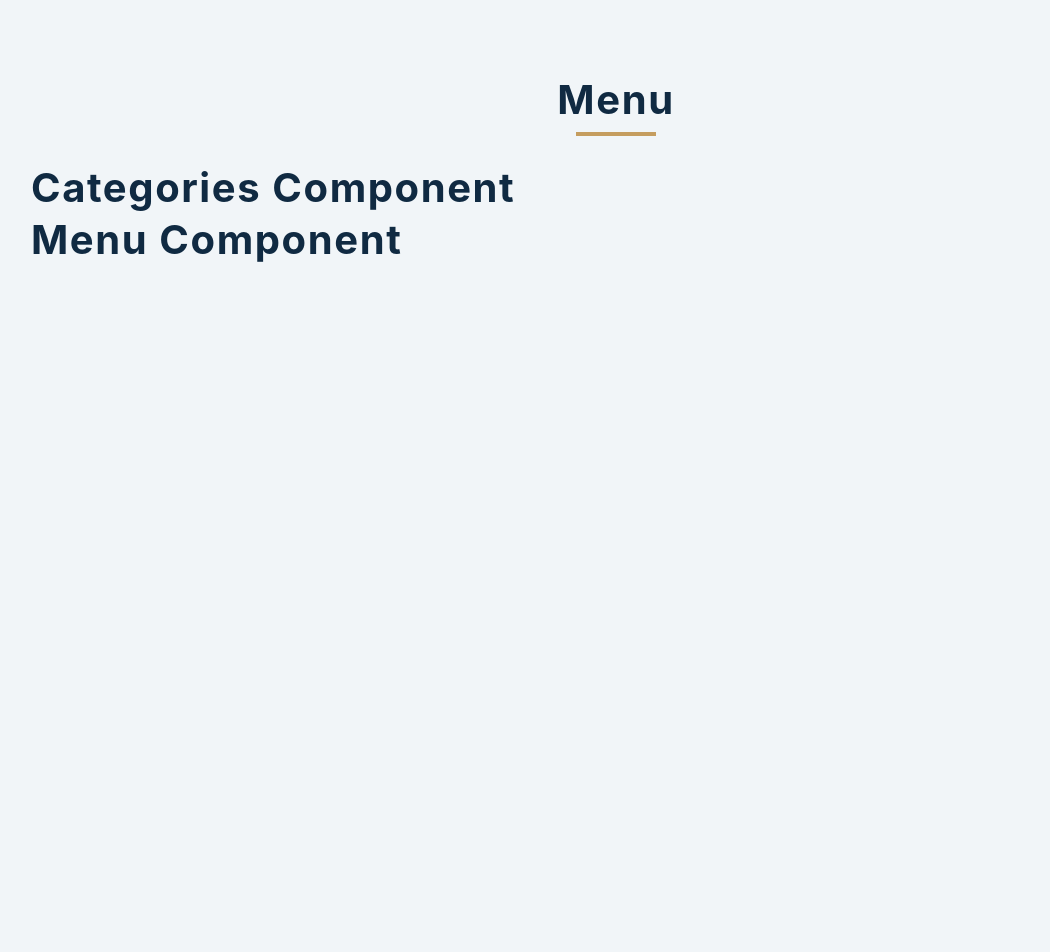
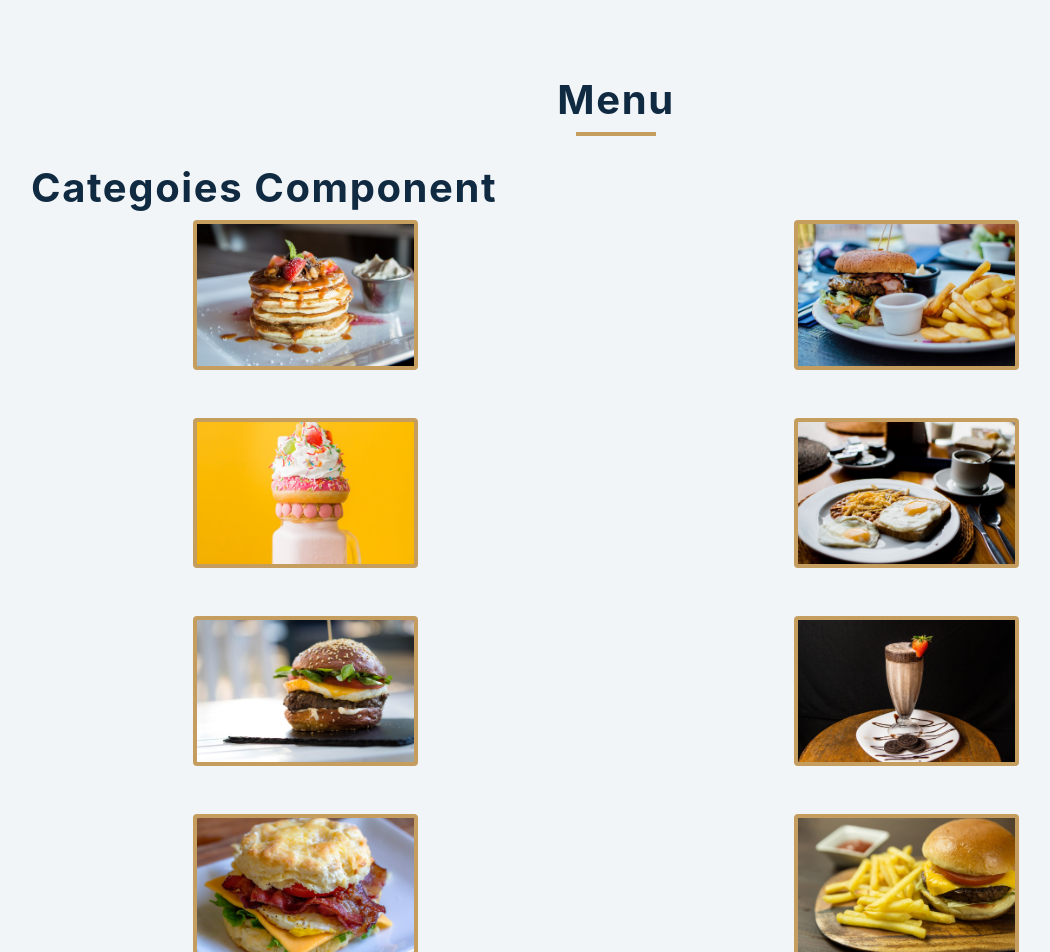
Before and after one commit to stephanieraymos/menu, a React (Create React App) app: page / in a window 1280 px wide. Shown: the top 952 px of the page, without its empty margins (24-1074 px from the left). Before the commit the page ends 800 px from the top, so only its background shows below. Built offline with nearby package versions, Linux system fonts and the light colour scheme.

Commit message:
Menu images

```diff
--- a/src/App.js
+++ b/src/App.js
@@ -1,6 +1,6 @@
 import React, { useState } from "react";
 import Menu from "./Menu";
-import Categories from "./Catergories";
+import Categories from "./Categories";
 import items from "./data";
 
 function App() {
@@ -16,7 +16,7 @@ function App() {
           <div className="underline"></div>
         </div>
         <Categories />
-        <Menu />
+        <Menu items={menuItems}/>
       </section>
     </main>
   );
--- /dev/null
+++ b/src/Categories.js
@@ -0,0 +1,7 @@
+import React from "react";
+
+const Categoies = () => {
+  return <h2>categoies component</h2>;
+};
+
+export default Categoies;
--- a/src/Catergories.js
+++ /dev/null
@@ -1,7 +0,0 @@
-import React from "react";
-
-const Categories = () => {
-  return <h2>categories component</h2>;
-};
-
-export default Categories;
--- a/src/Menu.js
+++ b/src/Menu.js
@@ -1,7 +1,18 @@
 import React from "react";
 
-const Menu = () => {
-  return <h2>Menu component</h2>;
+const Menu = ({ items }) => {
+  return (
+    <div className="section-center">
+      {items.map((menuItem) => {
+        const { id, title, img, desc } = menuItem;
+        return (
+          <article key={id} className="menu-item">
+            <img src={img} alt={title} className="photo" />
+          </article>
+        );
+      })}
+    </div>
+  );
 };
 
 export default Menu;
--- a/src/data.js
+++ b/src/data.js
@@ -4,7 +4,7 @@ const menu = [
     title: "buttermilk pancakes",
     category: "breakfast",
     price: 15.99,
-    img: "./images/item-1.jpeg",
+    img: "./img/item-1.jpeg",
     desc: `I'm baby woke mlkshk wolf bitters live-edge blue bottle, hammock freegan copper mug whatever cold-pressed `,
   },
   {
@@ -12,7 +12,7 @@ const menu = [
     title: "diner double",
     category: "lunch",
     price: 13.99,
-    img: "./images/item-2.jpeg",
+    img: "./img/item-2.jpeg",
     desc: `vaporware iPhone mumblecore selvage raw denim slow-carb leggings gochujang helvetica man braid jianbing. Marfa thundercats `,
   },
   {
@@ -20,7 +20,7 @@ const menu = [
     title: "godzilla milkshake",
     category: "shakes",
     price: 6.99,
-    img: "./images/item-3.jpeg",
+    img: "./img/item-3.jpeg",
     desc: `ombucha chillwave fanny pack 3 wolf moon street art photo booth before they sold out organic viral.`,
   },
   {
@@ -28,7 +28,7 @@ const menu = [
     title: "country delight",
     category: "breakfast",
     price: 20.99,
-    img: "./images/item-4.jpeg",
+    img: "./img/item-4.jpeg",
     desc: `Shabby chic keffiyeh neutra snackwave pork belly shoreditch. Prism austin mlkshk truffaut, `,
   },
   {
@@ -36,7 +36,7 @@ const menu = [
     title: "egg attack",
     category: "lunch",
     price: 22.99,
-    img: "./images/item-5.jpeg",
+    img: "./img/item-5.jpeg",
     desc: `franzen vegan pabst bicycle rights kickstarter pinterest meditation farm-to-table 90's pop-up `,
   },
   {
@@ -44,7 +44,7 @@ const menu = [
     title: "oreo dream",
     category: "shakes",
     price: 18.99,
-    img: "./images/item-6.jpeg",
+    img: "./img/item-6.jpeg",
     desc: `Portland chicharrones ethical edison bulb, palo santo craft beer chia heirloom iPhone everyday`,
   },
   {
@@ -52,7 +52,7 @@ const menu = [
     title: "bacon overflow",
     category: "breakfast",
     price: 8.99,
-    img: "./images/item-7.jpeg",
+    img: "./img/item-7.jpeg",
     desc: `carry jianbing normcore freegan. Viral single-origin coffee live-edge, pork belly cloud bread iceland put a bird `,
   },
   {
@@ -60,7 +60,7 @@ const menu = [
     title: "american classic",
     category: "lunch",
     price: 12.99,
-    img: "./images/item-8.jpeg",
+    img: "./img/item-8.jpeg",
     desc: `on it tumblr kickstarter thundercats migas everyday carry squid palo santo leggings. Food truck truffaut  `,
   },
   {
@@ -68,7 +68,7 @@ const menu = [
     title: "quarantine buddy",
     category: "shakes",
     price: 16.99,
-    img: "./images/item-9.jpeg",
+    img: "./img/item-9.jpeg",
     desc: `skateboard fam synth authentic semiotics. Live-edge lyft af, edison bulb yuccie crucifix microdosing.`,
   },
 ];
```
